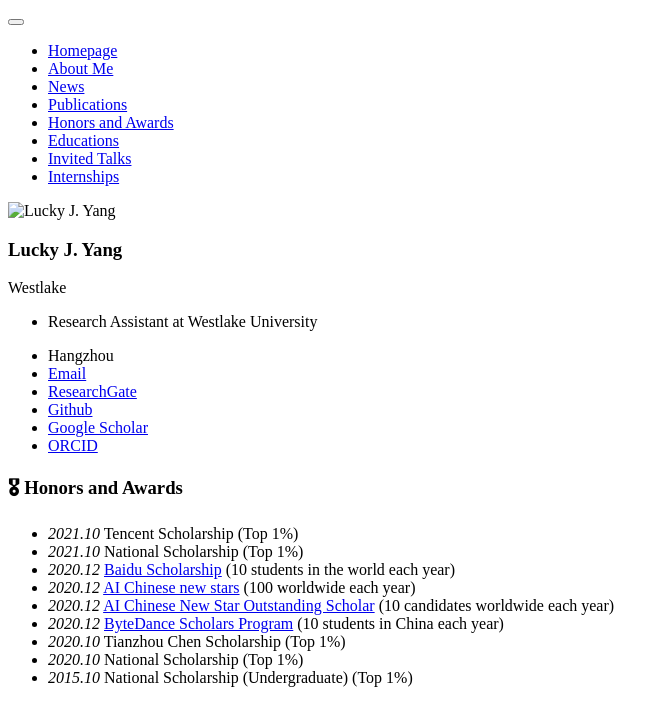
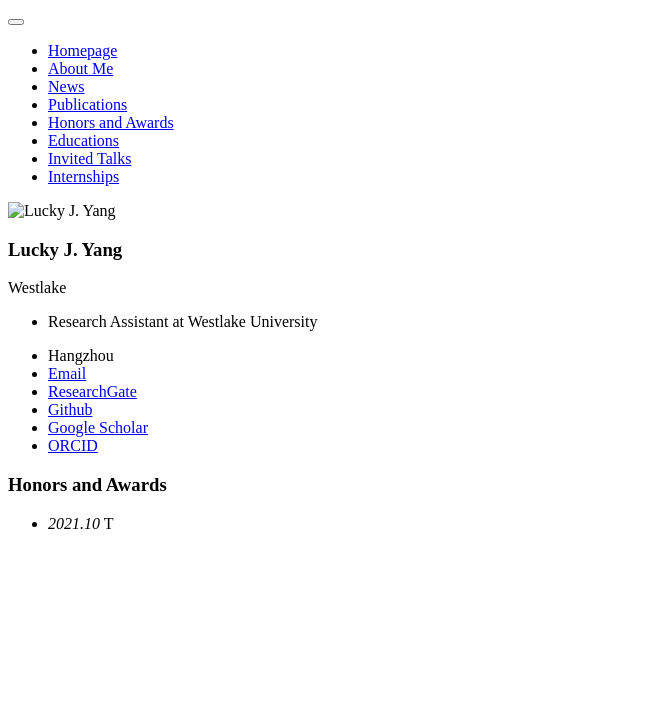
Before and after one commit to thinkswhat/thinkswhat.github.io, a Jekyll site: the page built from _pages/includes/honers.md, in a window 1280 px wide. Shown: the top 726 px of the page, without its empty margins (0-669 px from the left). Built offline with Jekyll 4.4.1, drawn with Linux system fonts in a browser that asks for light colours; our own code applies the rules of GitHub Pages for plain Markdown files.

Commit message:
Update honers.md

```diff
--- a/_pages/includes/honers.md
+++ b/_pages/includes/honers.md
@@ -1,10 +1,2 @@
-# 🎖 Honors and Awards
-- *2021.10* Tencent Scholarship (Top 1%)
-- *2021.10* National Scholarship (Top 1%)
-- *2020.12* [Baidu Scholarship](https://baike.baidu.com/item/%E7%99%BE%E5%BA%A6%E5%A5%96%E5%AD%A6%E9%87%91/9929412) (10 students in the world each year)
-- *2020.12* [AI Chinese new stars](https://mp.weixin.qq.com/s?__biz=MzA4NzQ5MTA2NA==&mid=2653639431&idx=1&sn=25b6368c1954419b9090840347d9a27d&chksm=8be75b90bc90d286a5af3ef8e610e822d705dc3cf4382b45e3f14489f3e7ec4fd8c95ed0eceb&mpshare=1&scene=2&srcid=0511LMlj9Qv9DeIZAjMjYAU9&sharer_sharetime=1620731348139&sharer_shareid=631c113940cb81f34895aa25ab14422a#rd) (100 worldwide each year)
-- *2020.12* [AI Chinese New Star Outstanding Scholar](https://mp.weixin.qq.com/s?__biz=MzA4NzQ5MTA2NA==&mid=2653639431&idx=1&sn=25b6368c1954419b9090840347d9a27d&chksm=8be75b90bc90d286a5af3ef8e610e822d705dc3cf4382b45e3f14489f3e7ec4fd8c95ed0eceb&mpshare=1&scene=2&srcid=0511LMlj9Qv9DeIZAjMjYAU9&sharer_sharetime=1620731348139&sharer_shareid=631c113940cb81f34895aa25ab14422a#rd) (10 candidates worldwide each year)
-- *2020.12* [ByteDance Scholars Program](https://ur.bytedance.com/scholarship) (10 students in China each year)
-- *2020.10* Tianzhou Chen Scholarship (Top 1%)
-- *2020.10* National Scholarship (Top 1%)
-- *2015.10* National Scholarship (Undergraduate) (Top 1%)
+# Honors and Awards
+- *2021.10* T
```
